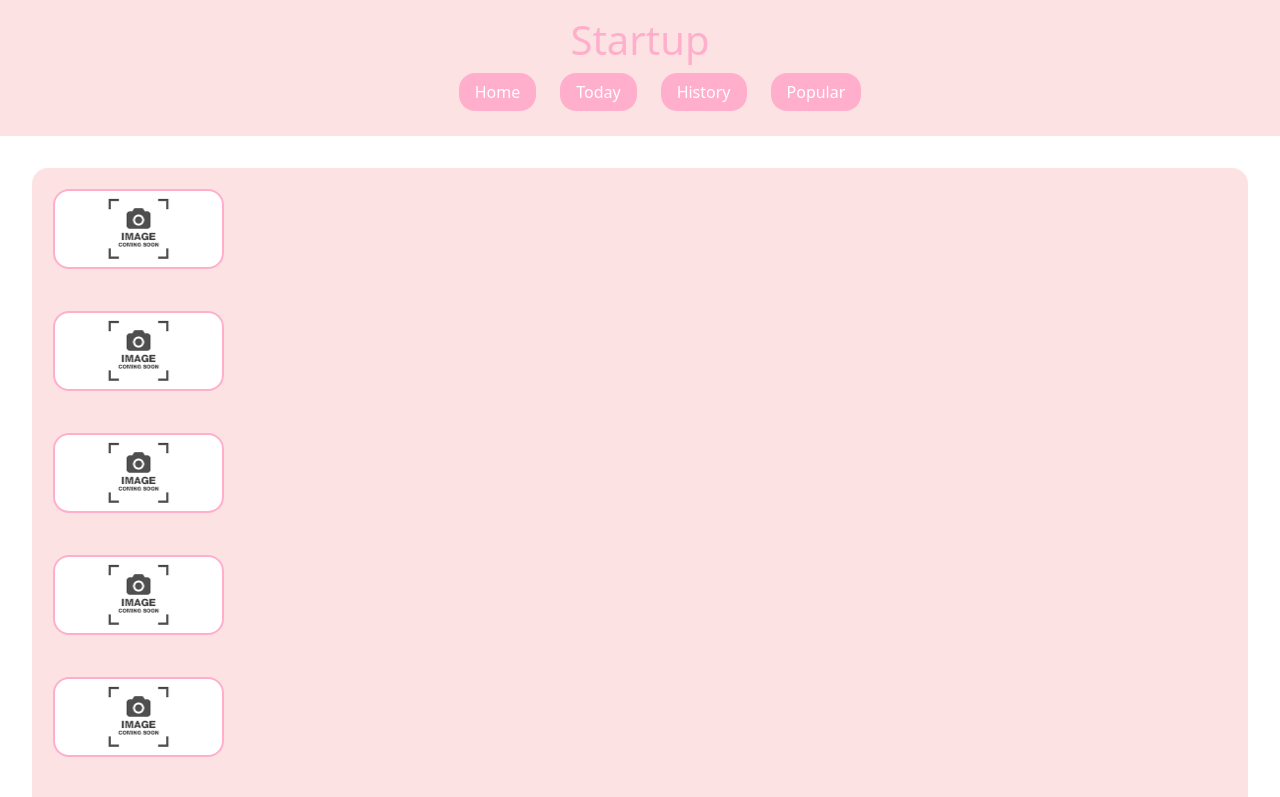
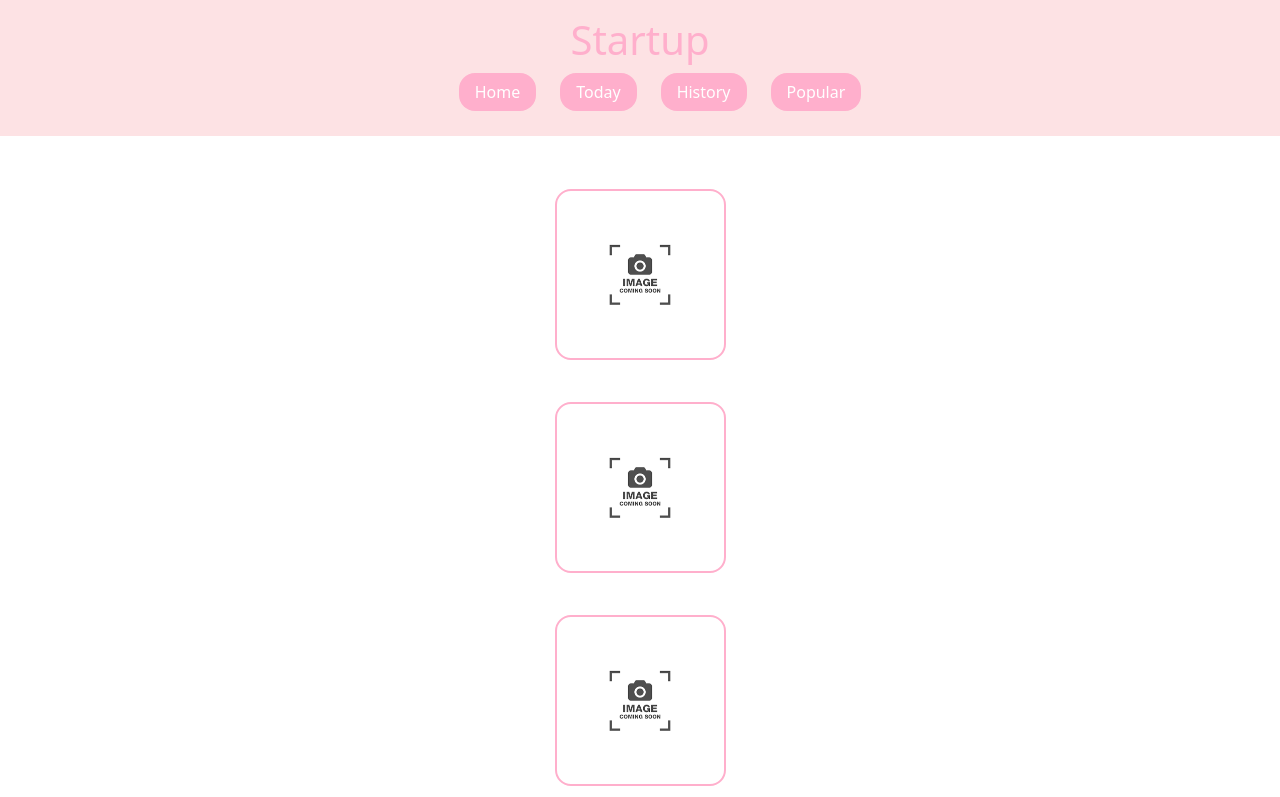
Before and after one commit to clarebwood/startup, a React (Vite) app: page /today in a window 1280 px wide. Shown: the top 797 px of the page. Built offline with nearby package versions, Linux system fonts and the light colour scheme.

Commit message:
fixed cosmetic issues to look closer to the html version.

```diff
--- a/src/app.css
+++ b/src/app.css
@@ -2,6 +2,7 @@
   display: flex;
   flex-direction: column;
   min-width: 375px;
+  min-height: 100vh;
 }
 
 
@@ -44,9 +45,15 @@ nav menu a {
   border-radius: 1rem;
 }
 
+nav menu a:hover {
+  background: #fff;
+  color: #ffafcc;
+}
+
+
 
 main {
-  flex: 1 calc(100vh - 110px);
+  flex: 1;
   display: flex;
   flex-direction: column;
   align-items: center;
@@ -86,6 +93,11 @@ form button {
   color: #fff;
 }
 
+form button:hover {
+  background: #fff;
+  color: #ffafcc;
+}
+
 
 footer {
   background: #fde2e4;
@@ -101,3 +113,8 @@ footer a {
   padding: 0.5rem 1rem;
   border-radius: 1rem;
 }
+
+footer a:hover {
+  background: #fff;
+  color: #ffafcc;
+}
--- a/src/app.jsx
+++ b/src/app.jsx
@@ -11,7 +11,7 @@ import { Today } from './today/today';
 export default function App() {
   return (
     <BrowserRouter>
-    <div>
+    <div className="body">
       <header>
 
         <h1>Startup</h1>
@@ -37,6 +37,7 @@ export default function App() {
 
       <footer>
       <NavLink to="https://github.com/clarebwood/startup.git">Clare Wood (Source)</NavLink>
+      <div class="username">Username</div>
     </footer>
     </div>
     </BrowserRouter>
--- a/src/today/today.css
+++ b/src/today/today.css
@@ -3,7 +3,15 @@ table button {
   border: 2px solid #ffafcc;
   background-color: #fff;
   border-radius: 1rem;
+  aspect-ratio: 1 / 1;
 }
+
+.today-table {
+  background: #fff;
+  text-align: center;
+}
+
+
 
 
 
```
